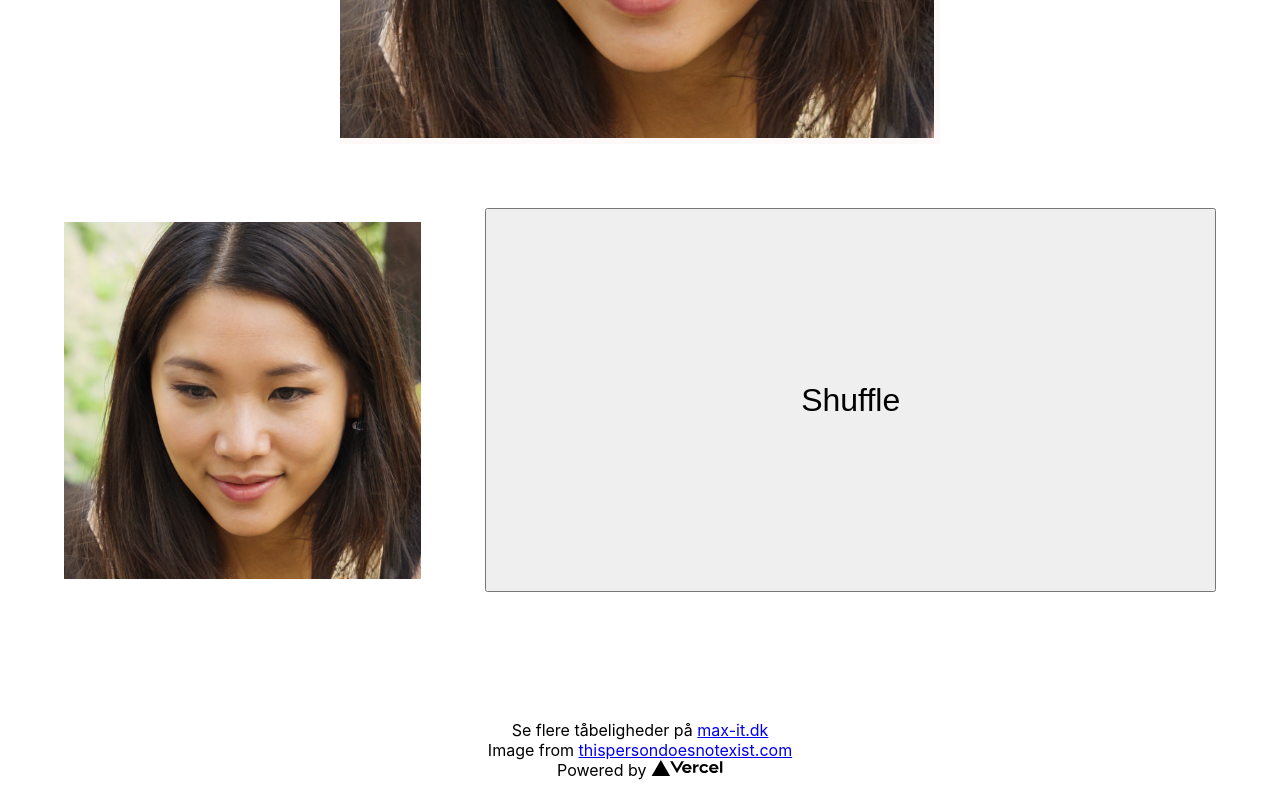
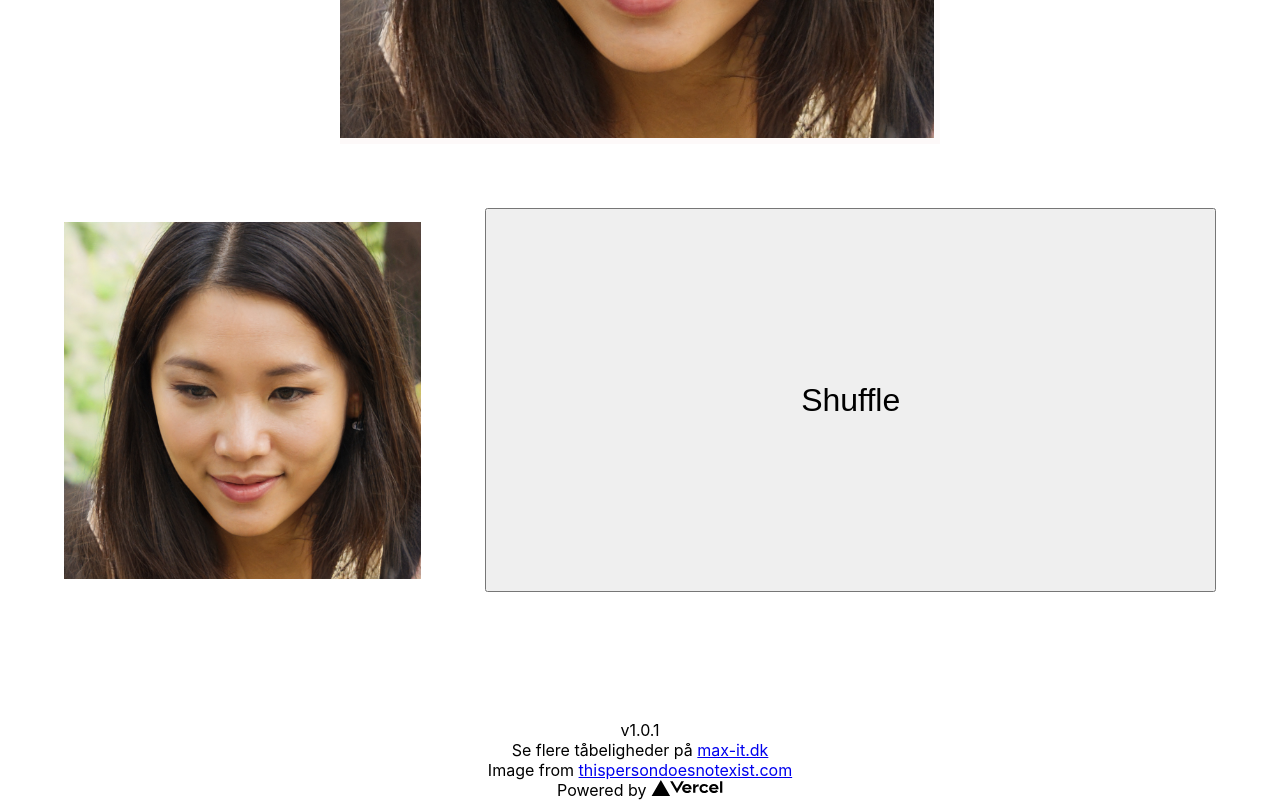
Before and after one commit to Xamian/next-slider, a Next.js app: page / in a window 1280 px wide. Shown: the part 541-1341 px from the top of the page. Built offline with nearby package versions, Linux system fonts and the light colour scheme.

Commit message:
version 1.0.1

```diff
--- a/pages/index.js
+++ b/pages/index.js
@@ -26,6 +26,7 @@ export default function Home() {
       </main>
 
       <footer className={styles.footer}>
+        <span>v1.0.1</span><br />
         <span>Se flere tåbeligheder på <a href="https://max-it.dk/">max-it.dk</a></span><br />
         Image from <a target="_blank" href="https://thispersondoesnotexist.com/">thispersondoesnotexist.com</a><br />
           Powered by{' '}
```
